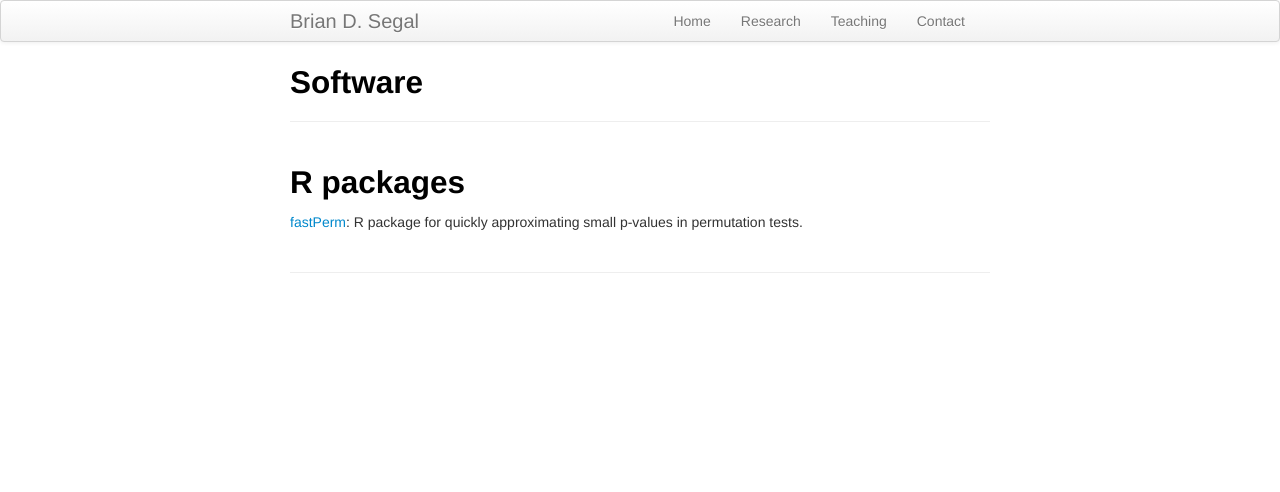
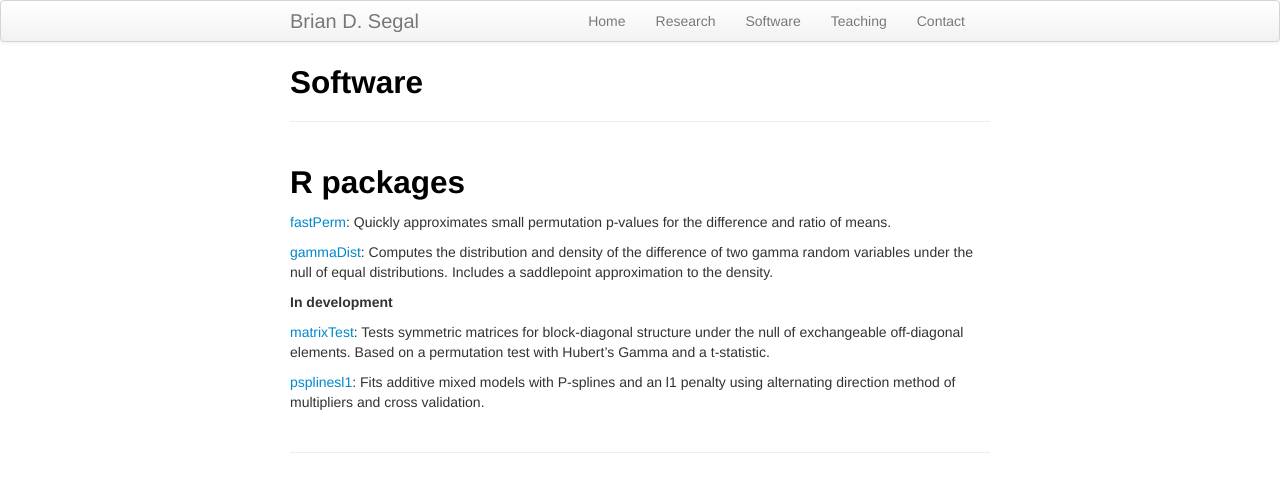
Before and after one commit to bdsegal/bdsegal.github.io, a Jekyll site: the page built from pages/software.md, in a window 1280 px wide. Shown: the top 492 px of the page. Built offline with Jekyll 4.4.1, drawn with Linux system fonts in a browser that asks for light colours.

Commit message:
updated CV and added software

```diff
--- a/_includes/themes/twitter/default.html
+++ b/_includes/themes/twitter/default.html
@@ -37,6 +37,7 @@
           <ul class="nav">
               <li><a href="https://bdsegal.github.io">Home</a></li>
               <li><a href="{{ BASE_PATH }}/pages/research.html">Research</a></li>
+              <li><a href="{{ BASE_PATH }}/pages/software.html">Software</a></li>
               <li><a href="{{ BASE_PATH }}/pages/teaching.html">Teaching</a></li>
               <li><a href="{{ BASE_PATH }}/pages/contact.html">Contact</a></li>
           </ul>
--- a/pages/software.md
+++ b/pages/software.md
@@ -6,4 +6,12 @@ description: software
 
 ## R packages
 
-[fastPerm](https://github.com/bdsegal/fastPerm): R package for quickly approximating small p-values in permutation tests.
+[fastPerm](https://github.com/bdsegal/fastPerm): Quickly approximates small permutation p-values for the difference and ratio of means.
+
+[gammaDist](https://github.com/bdsegal/gammaDist): Computes the distribution and density of the difference of two gamma random variables under the null of equal distributions. Includes a saddlepoint approximation to the density.
+
+**In development**
+
+[matrixTest](https://github.com/bdsegal/matrixTest): Tests symmetric matrices for block-diagonal structure under the null of exchangeable off-diagonal elements. Based on a permutation test with Hubert's Gamma and a t-statistic.
+
+[psplinesl1](https://github.com/bdsegal/psplinesl1): Fits additive mixed models with P-splines and an l1 penalty using alternating direction method of multipliers and cross validation.
```
Also changed, not shown: pages/research.md (+1 -5 lines), 1 other file.
